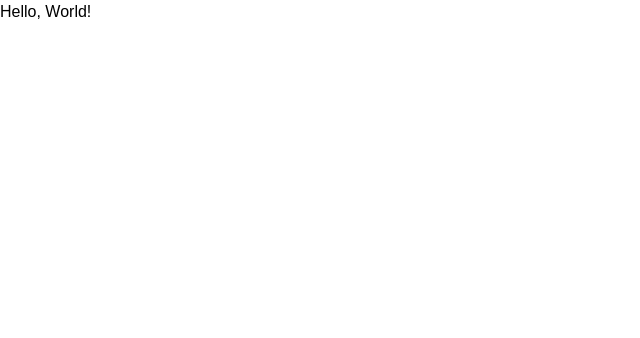
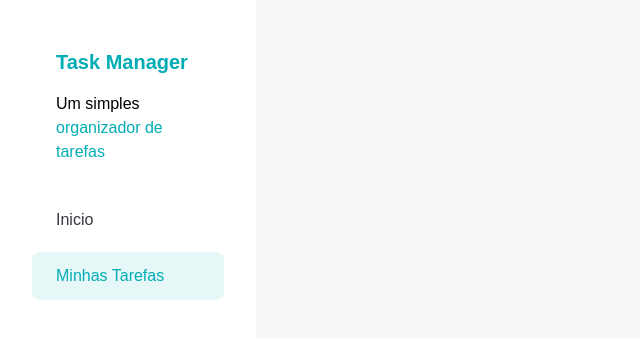
Before and after one commit to lucioneves/listador-de-tarefas, a React (Vite) app: page / in a window 1280 px wide. Shown: the top 338 px of the page, without its empty margins (0-640 px from the left). Built offline with nearby package versions, Linux system fonts and the light colour scheme; a web font is replaced by a local one.

Commit message:
feat: add Sidebar and SidebarButton component

```diff
--- a/src/App.jsx
+++ b/src/App.jsx
@@ -1,7 +1,9 @@
+import Sidebar from './components/Sidebar'
+
 function App() {
   return (
-    <div className="App">
-      <h1>Hello, World!</h1>
+    <div>
+      <Sidebar />
     </div>
   )
 }
--- /dev/null
+++ b/src/components/Sidebar.jsx
@@ -0,0 +1,21 @@
+import SidebarButton from './SidebarButton'
+
+const Sidebar = () => {
+  return (
+    <div className="h-screen w-64 bg-white p-6">
+      <div className="space-y-4 px-8 py-6">
+        <h1 className="text-xl font-semibold text-[#00ADB5]">Task Manager</h1>
+        <p>
+          Um simples{' '}
+          <span className="text-[#00ADB5]">organizador de tarefas</span>
+        </p>
+      </div>
+      <div className="flex flex-col gap-2 p-2">
+        <SidebarButton variant="unselected">Inicio</SidebarButton>
+        <SidebarButton variant="selected"> Minhas Tarefas</SidebarButton>
+      </div>
+    </div>
+  )
+}
+
+export default Sidebar
--- /dev/null
+++ b/src/components/SidebarButton.jsx
@@ -0,0 +1,18 @@
+const SidebarButton = ({ children, variant }) => {
+  const getVariantClasses = () => {
+    if (variant == 'unselected') {
+      return 'text-[#35383E]'
+    }
+    if (variant == 'selected') {
+      return ' bg-[#E6F7F8] text-[#00ADB5]'
+    }
+  }
+
+  return (
+    <a href="#" className={`rounded-lg px-6 py-3 ${getVariantClasses()}`}>
+      {children}
+    </a>
+  )
+}
+
+export default SidebarButton
--- a/src/index.css
+++ b/src/index.css
@@ -128,4 +128,8 @@
     font-weight: 100;
     font-style: italic;
   }
+
+  body {
+    @apply bg-[#f8f8f8];
+  }
 }
```
Also changed, not shown: .eslintrc.cjs.
